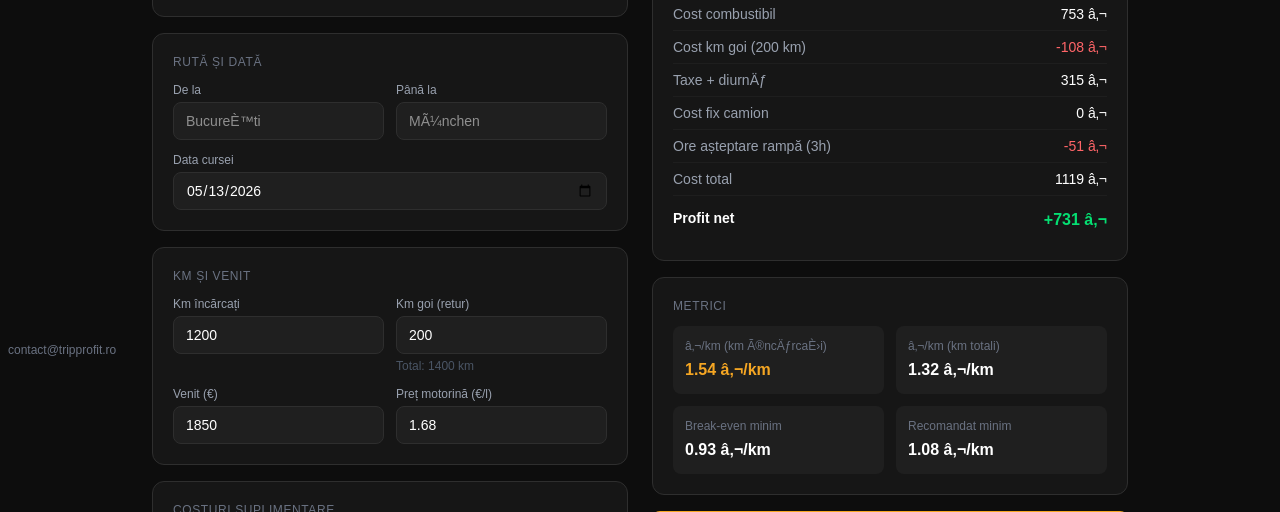
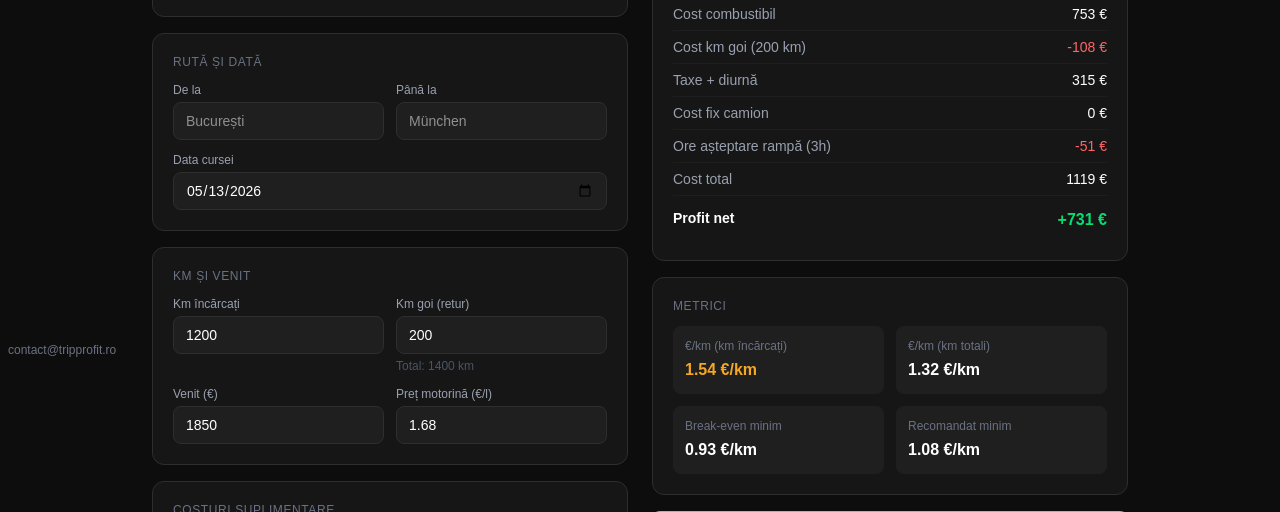
Before and after one commit to GabrielaH19/saas-boilerplate, a Next.js app: page /trip/new in a window 1280 px wide. Shown: the part 438-950 px from the top of the page. Built offline with nearby package versions, Linux system fonts and the light colour scheme; no server answers; the database is empty; sample sign-in values are in the browser's storage.

Commit message:
restore: trip/new page to working version

```diff
--- a/app/trip/new/page.tsx
+++ b/app/trip/new/page.tsx
@@ -103,8 +103,8 @@ export default function NewTripPage() {
 
   const handleSave = async () => {
     if (!userId) return;
-    if (!selectedTruckId) return alert("SelecteazÄƒ un camion.");
-    if (!from || !to) return alert("CompleteazÄƒ ruta.");
+    if (!selectedTruckId) return alert("Selectează un camion.");
+    if (!from || !to) return alert("Completează ruta.");
     setSaving(true);
     try {
       await addDoc(collection(db, "trips"), {
@@ -148,7 +148,7 @@ export default function NewTripPage() {
                     {trucks.length === 0 && <option value="">{tr.noTruckOption}</option>}
                     {trucks.map(t => <option key={t.id} value={t.id}>{t.name} ({t.plate})</option>)}
                   </select>
-                  {selectedTruck && <p className="text-xs text-gray-600 mt-1">Consum: {selectedTruck.consumption}l/100km Â· Cost fix: {truckFixedPerKm.toFixed(2)}â‚¬/km</p>}
+                  {selectedTruck && <p className="text-xs text-gray-600 mt-1">Consum: {selectedTruck.consumption}l/100km · Cost fix: {truckFixedPerKm.toFixed(2)}€/km</p>}
                 </div>
                 <div>
                   <label className={lbl}>{tr.clientOptional}</label>
@@ -163,8 +163,8 @@ export default function NewTripPage() {
             <div className="bg-[#161616] border border-[#2e2e2e] rounded-xl p-5">
               <p className="text-xs text-gray-500 uppercase tracking-wider mb-3">{tr.routeAndDate}</p>
               <div className="grid grid-cols-2 gap-3 mb-3">
-                <div><label className={lbl}>{tr.from}</label><input className={inp} value={from} onChange={e => setFrom(e.target.value)} placeholder="BucureÈ™ti" /></div>
-                <div><label className={lbl}>{tr.to}</label><input className={inp} value={to} onChange={e => setTo(e.target.value)} placeholder="MÃ¼nchen" /></div>
+                <div><label className={lbl}>{tr.from}</label><input className={inp} value={from} onChange={e => setFrom(e.target.value)} placeholder="București" /></div>
+                <div><label className={lbl}>{tr.to}</label><input className={inp} value={to} onChange={e => setTo(e.target.value)} placeholder="München" /></div>
               </div>
               <div><label className={lbl}>{tr.tripDate}</label><input type="date" className={inp} value={tripDate} onChange={e => setTripDate(e.target.value)} /></div>
             </div>
@@ -192,7 +192,7 @@ export default function NewTripPage() {
                 <div>
                   <label className={lbl}>{tr.waitHours}</label>
                   <input type="number" className={inp} value={waitHours} onChange={e => setWaitHours(+e.target.value)} />
-                  <p className="text-xs text-gray-600 mt-1">{tr.lostCost}: {waitCost}â‚¬</p>
+                  <p className="text-xs text-gray-600 mt-1">{tr.lostCost}: {waitCost}€</p>
                 </div>
                 <div><label className={lbl}>{tr.days}</label><input type="number" className={inp} value={days} onChange={e => setDays(+e.target.value)} /></div>
                 <div><label className={lbl}>{tr.dailyAllowance}</label><input type="number" className={inp} value={dailyAllowance} onChange={e => setDailyAllowance(+e.target.value)} /></div>
@@ -213,12 +213,12 @@ export default function NewTripPage() {
             <div className="bg-[#161616] border border-[#2e2e2e] rounded-xl p-5">
               <p className="text-xs text-gray-500 uppercase tracking-wider mb-3">{tr.calcDetails}</p>
               {[
-                { label: tr.fuelCost, val: `${fuelCost} â‚¬` },
-                { label: `Cost km goi (${emptyKm} km)`, val: `-${emptyCost} â‚¬`, red: true },
-                { label: "Taxe + diurnÄƒ", val: `${extraCost} â‚¬` },
-                { label: "Cost fix camion", val: `${truckFixedCost} â‚¬` },
-                { label: `${tr.waitHours} (${waitHours}h)`, val: `-${waitCost} â‚¬`, red: true },
-                { label: tr.totalCost, val: `${totalCost} â‚¬` },
+                { label: tr.fuelCost, val: `${fuelCost} €` },
+                { label: `Cost km goi (${emptyKm} km)`, val: `-${emptyCost} €`, red: true },
+                { label: "Taxe + diurnă", val: `${extraCost} €` },
+                { label: "Cost fix camion", val: `${truckFixedCost} €` },
+                { label: `${tr.waitHours} (${waitHours}h)`, val: `-${waitCost} €`, red: true },
+                { label: tr.totalCost, val: `${totalCost} €` },
               ].map((r, i) => (
                 <div key={i} className="flex justify-between py-1.5 border-b border-[#1e1e1e] text-sm">
                   <span className="text-gray-400">{r.label}</span>
@@ -227,7 +227,7 @@ export default function NewTripPage() {
               ))}
               <div className="flex justify-between py-2 text-sm mt-1">
                 <span className="text-white font-semibold">{tr.netProfit}</span>
-                <span className={`font-bold text-base ${profit >= 0 ? "text-green-400" : "text-red-400"}`}>{profit >= 0 ? "+" : ""}{profit} â‚¬</span>
+                <span className={`font-bold text-base ${profit >= 0 ? "text-green-400" : "text-red-400"}`}>{profit >= 0 ? "+" : ""}{profit} €</span>
               </div>
             </div>
 
@@ -235,10 +235,10 @@ export default function NewTripPage() {
               <p className="text-xs text-gray-500 uppercase tracking-wider mb-3">{tr.metrics}</p>
               <div className="grid grid-cols-2 gap-3">
                 {[
-                  { label: "â‚¬/km (km Ã®ncÄƒrcaÈ›i)", val: revenuePerLoadedKm.toFixed(2) + " â‚¬/km", highlight: true },
-                  { label: "â‚¬/km (km totali)", val: revenuePerTotalKm.toFixed(2) + " â‚¬/km" },
-                  { label: "Break-even minim", val: minBreakEvenPerKm.toFixed(2) + " â‚¬/km" },
-                  { label: "Recomandat minim", val: minRecommendedPerKm.toFixed(2) + " â‚¬/km" },
+                  { label: "€/km (km încărcați)", val: revenuePerLoadedKm.toFixed(2) + " €/km", highlight: true },
+                  { label: "€/km (km totali)", val: revenuePerTotalKm.toFixed(2) + " €/km" },
+                  { label: "Break-even minim", val: minBreakEvenPerKm.toFixed(2) + " €/km" },
+                  { label: "Recomandat minim", val: minRecommendedPerKm.toFixed(2) + " €/km" },
                 ].map((m, i) => (
                   <div key={i} className="bg-[#1f1f1f] rounded-lg p-3">
                     <div className="text-xs text-gray-500 mb-1">{m.label}</div>
```
